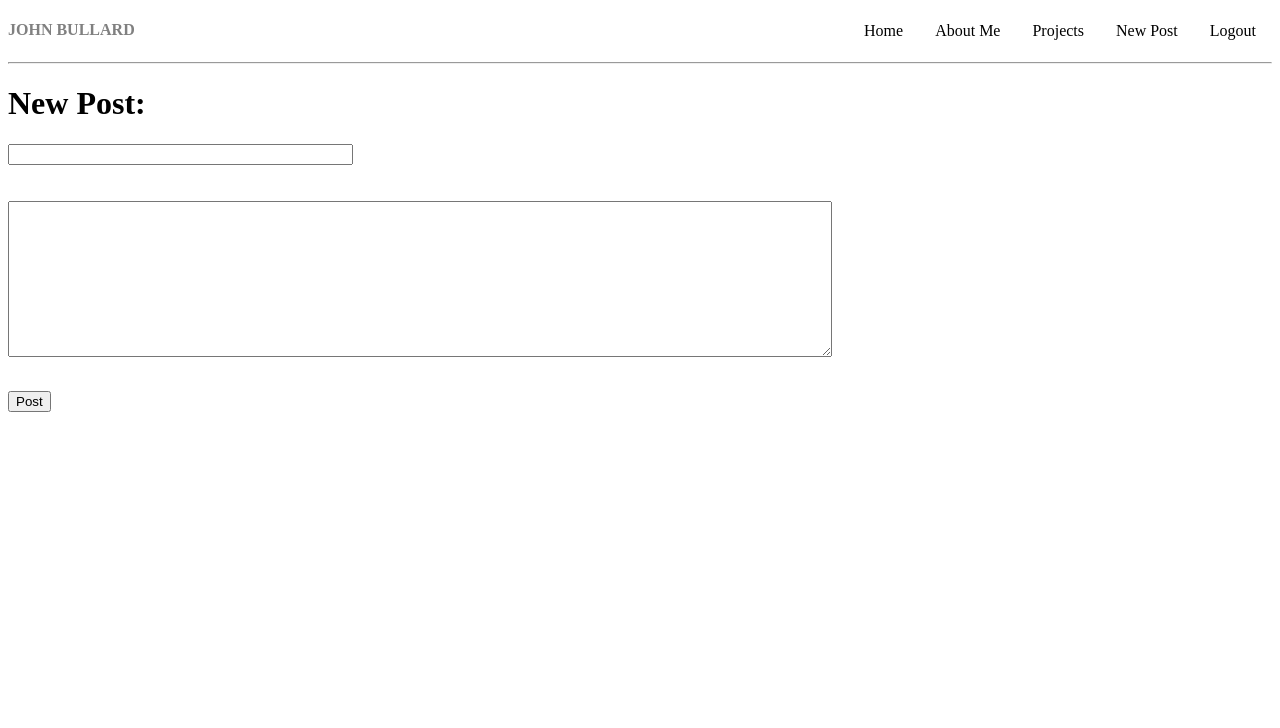
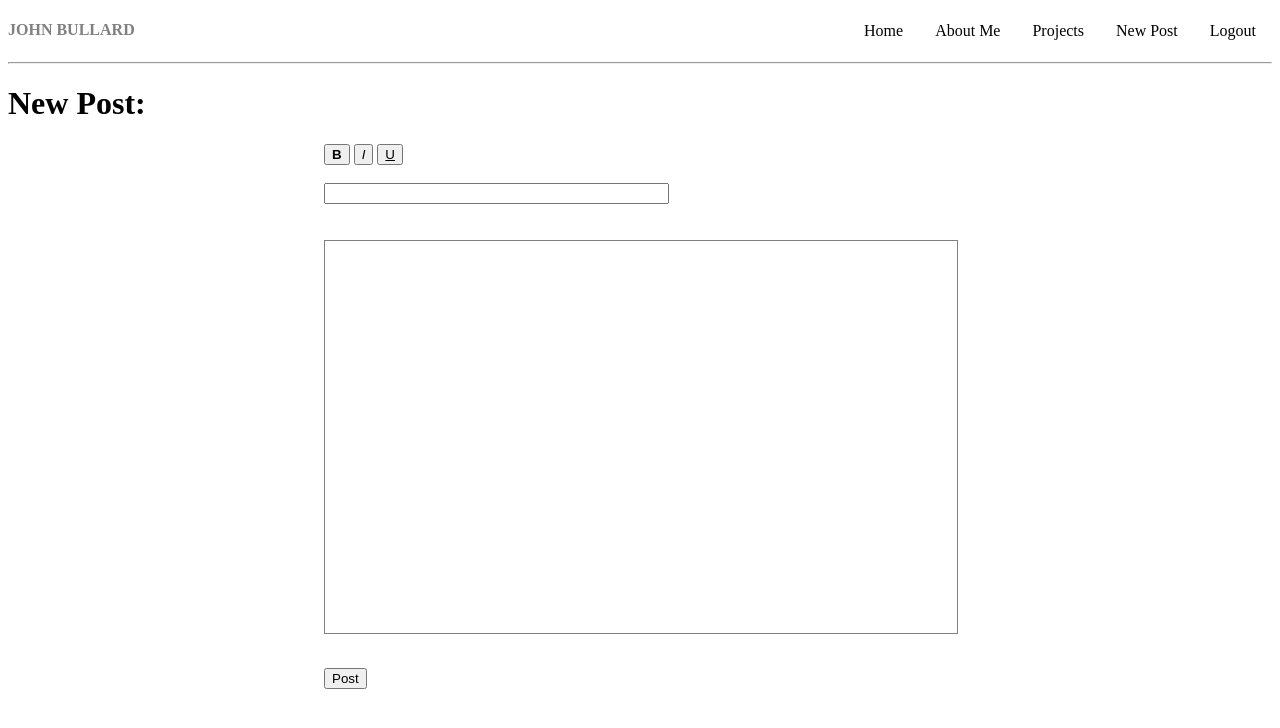
Before and after one commit to JohnBCoding/personalwebsite, a Flask app: page /post in a window 1280 px wide. Shown: the top 728 px of the page. Run offline with Flask 2, Linux system fonts and the light colour scheme; a user stored in the database is signed in; tables that the repository leaves empty hold one stand-in row (values such as "Sample post").

Commit message:
Fixed dropdown menu for mobile. Added bold/italics/underline to blog editor.

```diff
--- a/app/static/css/header.css
+++ b/app/static/css/header.css
@@ -28,7 +28,11 @@ li a:hover {
     background-color: gray;
 }
 
-.dropdown {
+.dropdown{
+    display: none;
+}
+
+#collapse {
     display: none;
 }
 
@@ -48,13 +52,10 @@ li a:hover {
         text-align: center;
     }
 
-    .collapse {
-        display: none;
-    }
-
-    .collapse li {
+    .collapse-content li {
         float: none;
         display: block;
+        padding-top: 5px;
         z-index: 1;
     }
 
@@ -65,8 +66,4 @@ li a:hover {
     #dropdownBtn:hover {
         background-color: gray;
     }
-
-    #dropdownBtn:active .collapse {
-        display: block;
-    }
 }
--- /dev/null
+++ b/app/static/css/new_post.css
@@ -0,0 +1,44 @@
+textarea {
+    display: none;
+}
+
+.text-buttons {
+    position: relative;
+    left: 25%;
+    display: inline;
+}
+
+.active {
+    background-color: gray;
+}
+
+#title {
+    position: relative;
+    left: 25%;
+}
+
+#boldBtn {
+    font-weight: bold;
+}
+
+#italicsBtn {
+    font-style: italic;
+}
+
+#underlineBtn {
+    text-decoration: underline;
+}
+
+#text-area {
+    position: relative;
+    left: 25%;
+    height: 50%;
+    width: 50%;
+    border: 1px solid gray;
+    outline: none;
+}
+
+#postBtn {
+    position: relative;
+    left: 25%;
+}
--- /dev/null
+++ b/app/static/js/stickyDropdown.js
@@ -0,0 +1,24 @@
+window.onload = function(){
+
+    function toggleDropdown(){
+
+        // Check if drop down is visible or not, then toggle it.
+        if(document.getElementById("collapse").style.display == "block"){
+            document.getElementById("collapse").style.display = "none";
+        } else{
+            document.getElementById("collapse").style.display = "block";
+        }
+    }
+
+    document.getElementById("dropdownBtn").onclick = toggleDropdown;
+
+    window.onclick = function(event){
+        // Click anywhere in the window, don't trigger if click was on the dropdown button.
+        if(event.target.id !== "dropdownBtn"){
+            // Check if class is already added, remove if it is.
+            if(document.getElementById("collapse").style.display == "block"){
+                document.getElementById("collapse").style.display = "none";
+            }
+        }
+    }
+}
--- a/app/templates/base.html
+++ b/app/templates/base.html
@@ -3,6 +3,10 @@
 		<meta name="viewport" content="width=device-width, initial-scale=1">
 		<link href="{{ url_for('static', filename='css/header.css') }}" rel="stylesheet">
 		<link href="{{ page_css }}" rel="stylesheet">
+		<script src="{{ url_for('static', filename='js/stickyDropdown.js') }}" type="text/javascript"></script>
+		{% if extra_script %}
+			<script src="{{ extra_script }}" type="text/javascript"></script>
+		{% endif %}
 		<title> {{ title }} - John</title>
 	</head>
 	<body>
@@ -25,7 +29,7 @@
 				<ul>
 					<li id="dropdownBtn">&#9776;
 						<ul>
-							<div class="collapse">
+							<div id="collapse" class="collapse-content">
 								<li><a href="{{ url_for('home') }}">Home</a>
 								<li><a href="{{ url_for('about') }}">About Me</a></li>
 								<li><a href="{{ url_for('projects') }}">Projects</a></li>
--- a/app/templates/new_post.html
+++ b/app/templates/new_post.html
@@ -2,22 +2,26 @@
 {% block content %}
 
 	<h1>New Post:</h1>
-
-	<form action="" method="post" name="post">
+    <input id="boldBtn" class="text-buttons text-focus" type="button" unselectable="on" value="B" />
+    <input id="italicsBtn" class="text-buttons text-focus" type="button" unselectable="on" value="I" />
+    <input id="underlineBtn" class="text-buttons text-focus" type="button" unselectable="on" value="U" />
+    <br><br>
+	<form id="postForm" action="" method="post" name="post">
 		{{ form.hidden_tag() }}
 
 		{{ form.title(size = 40) }}<br>
 		{% for error in form.title.errors %}
 			<span style="color: red;">[{{ error }}]</span>
 		{% endfor %}
-
 		<br><br>
 
-		{{ form.body(rows = 10, cols = 100) }}<br>
+		{{ form.body(rows = 0, cols = 0) }}
+        <div id="text-area" class="text-focus" name="text-area" contenteditable></div>
+
 		{% for error in form.body.errors %}
 			<span style="color: red;">[{{ error }}]</span>
 		{% endfor %}<br>
-      <p><input type="submit" value="Post"></p>
+      <p><input id="postBtn" type="submit" value="Post" /></p>
 	</form>
 
 {% endblock %}
--- a/app/templates/post.html
+++ b/app/templates/post.html
@@ -2,7 +2,7 @@
     <h2> {{ post.title }} </h2>
     <span> Posted by {{ post.author.username }} on {{ post.convert_datetime() }} </span>
     <br>
-    {{ post.body }}
+    {{ post.body | safe }}
     <br>
     {% if g.user.is_authenticated %}
         <a href="{{ url_for('edit', post_id=post.id) }}">Edit</a>
--- a/app/views.py
+++ b/app/views.py
@@ -12,7 +12,8 @@ from config import POSTS_PAGE
 @app.route("/home/<int:page>", methods=["GET"])
 def home(page=1):
 
-    posts = Post.query.paginate(page, POSTS_PAGE, False)
+    # Paginate posts by newest post time.
+    posts = Post.query.order_by(Post.timestamp.desc()).paginate(page, POSTS_PAGE, False)
     page_css = url_for('static', filename='css/post.css')
     return render_template("home.html", title="Home", posts=posts,
                            page_css=page_css)
@@ -81,7 +82,10 @@ def post():
 
         return redirect(url_for("home"))
 
-    return render_template("new_post.html", title="New Post", form=form)
+    page_css = url_for("static", filename="css/new_post.css")
+    extra_script = url_for("static", filename="js/newPost.js")
+    return render_template("new_post.html", title="New Post", form=form, page_css=page_css,
+                           extra_script=extra_script)
 
 
 @app.route("/delete/<int:post_id>", methods=["GET"])
```
Also changed, not shown: app/static/js/newPost.js (added, +51 -0 lines).
